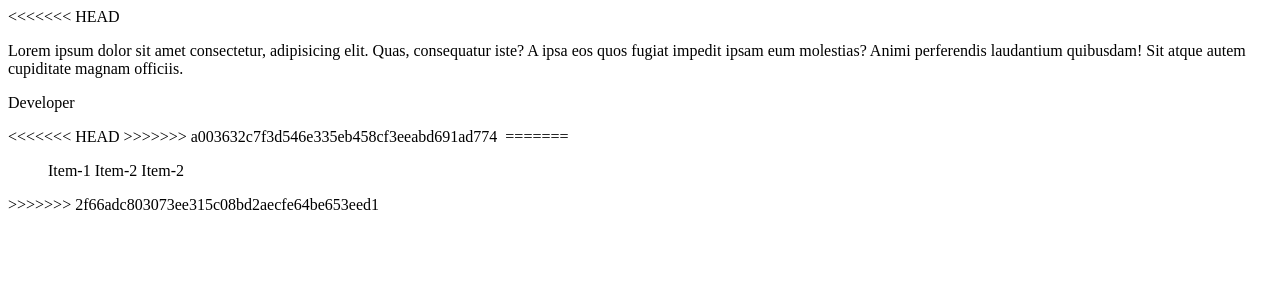
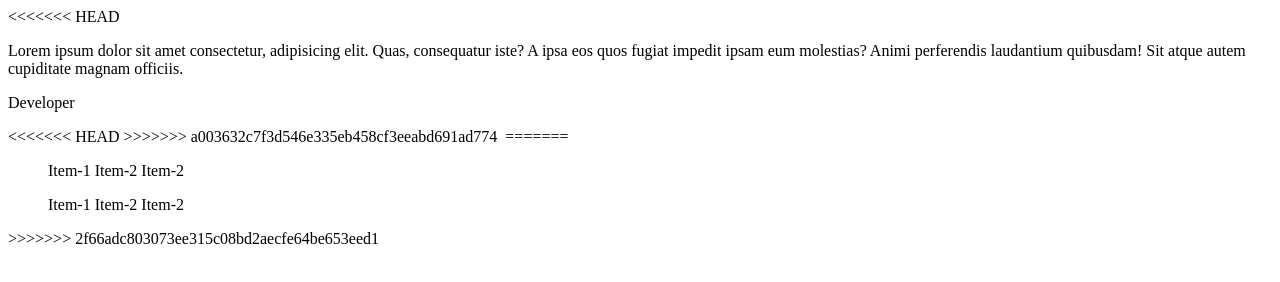
Before and after one commit to bijutoha/newproject-1, a plain HTML site: page index.html in a window 1280 px wide. Drawn offline with Linux system fonts and the light colour scheme.

Commit message:
Update index.html

```diff
--- a/index.html
+++ b/index.html
@@ -20,6 +20,12 @@
         <list>Item-2</list>
     </ol>
 
+    <ul>
+        <list>Item-1</list>
+        <list>Item-2</list>
+        <list>Item-2</list>
+    </ul>
+
 </head>
 >>>>>>> 2f66adc803073ee315c08bd2aecfe64be653eed1
 <body>
```
